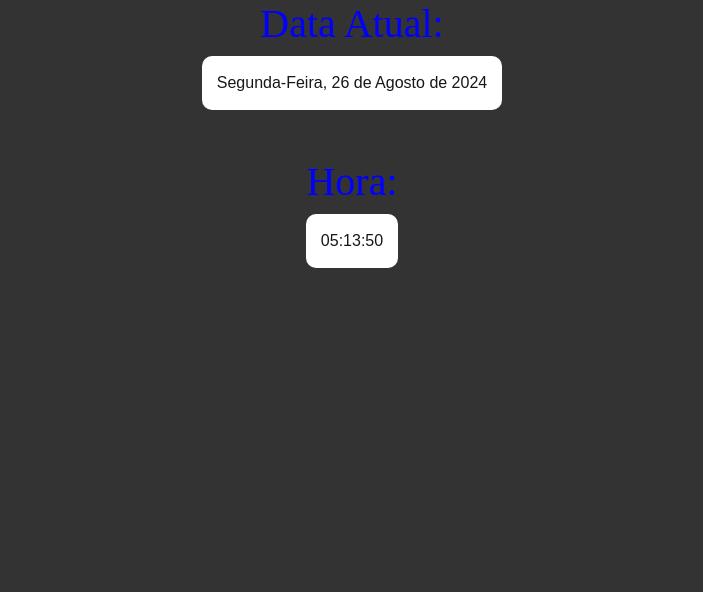
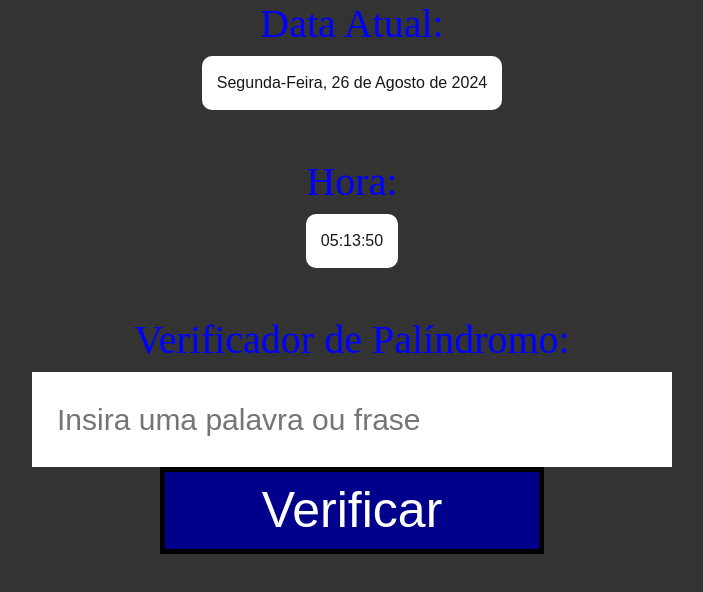
Before and after one commit to MatheusMiz/LabEng, a plain HTML site: page atividade02/atividade02.html in a window 1280 px wide. Shown: the whole page, without its empty margins (288-991 px from the left). Drawn offline with nearby package versions, Linux system fonts and the light colour scheme.

Commit message:
atividade02

```diff
--- a/atividade02/atividade02.html
+++ b/atividade02/atividade02.html
@@ -14,6 +14,14 @@
         align-items: center;
         justify-content: center;
         flex-direction: column;
+
+    }
+    input[type="text"]{
+        padding: 20px;
+        font-size: 30px;
+        width: 50%;
+        margin: auto;
+        border: 5px solid white;
     }
     h1{
         font-family: 'Times New Roman', Times, serif;
@@ -32,12 +40,28 @@
         text-align: center;
 
     }
+    button{
+        padding: auto;
+        width: 30%;
+        background-color: darkblue;
+        color: white;
+        font-size: 50px;
+        border: 5px solid black;
+        cursor: pointer;
+    }
+    button:hover{
+        background-color: rgb(65, 65, 240);
+    }
+
 </style>
 <script src="script.js"></script>
 <body>
     <h1>Data Atual:</h1>
     <div id="DataAtual"></div><br><br>
     <h1>Hora:</h1>
-    <div id="relogio"></div>
+    <div id="relogio"></div><br><br>
+    <h1>Verificador de Palíndromo:</h1>
+    <input type="text" id="Texto" placeholder="Insira uma palavra ou frase">
+    <button onclick="Palindromo()">Verificar</button>
 </body>
 </html>
--- a/atividade02/script.js
+++ b/atividade02/script.js
@@ -12,6 +12,26 @@ function DataAtual(){
     document.getElementById('DataAtual').textContent = Data;
 }
 window.onload = DataAtual;
+
+//  Verificar se o texto é um palindromo
+
+function Palindromo(){
+    const text = document.getElementById('Texto').value;
+
+    const FormatarTexto = str => {
+        return str.toLowerCase().replace(/[^a-z0-9]/g, '');
+    }
+    const textoLimpo = FormatarTexto(text);
+
+    const InverterTexto = textoLimpo.split('').reverse().join('')
+    if(textoLimpo == InverterTexto){
+        alert("O texto é um Palíndromo")
+    }
+    else{
+        alert("O texto não é um Palíndromo")
+    }
+
+}
 
 //Exibir Horario atual
 function Relogio(){
```
Also changed, not shown: index.html (+1 -1 lines).
